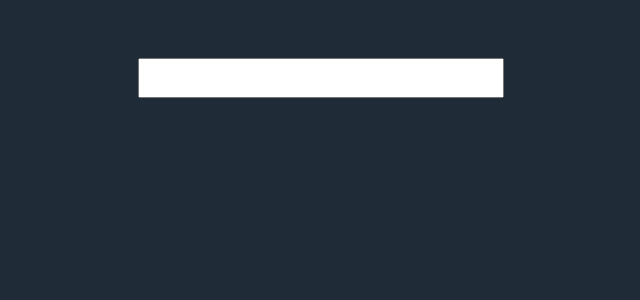
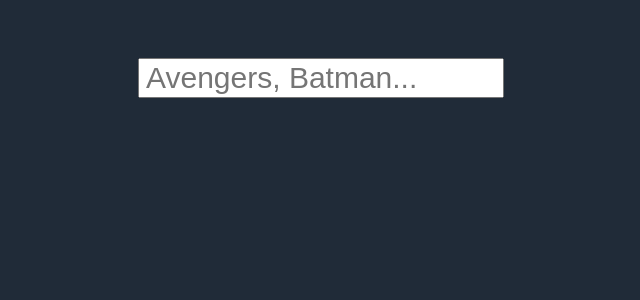
Before and after one commit to rmPablo1/movies, a React (Create React App) app: page / in a window 1280 px wide. Shown: the top 300 px of the page, without its empty margins (319-959 px from the left). Built offline with nearby package versions, Linux system fonts and the light colour scheme.

Commit message:
push t gh-pages

```diff
--- a/src/components/Searchbar.js
+++ b/src/components/Searchbar.js
@@ -50,7 +50,7 @@
   return (
     <div>
       <form className="form" onSubmit={handleSubmit}>
-        <input className="input" value={searchTerm} onChange={handleChange}/>
+        <input placeholder="Avengers, Batman..."className="input" value={searchTerm} onChange={handleChange}/>
         {error && <p className="error"style={{color: "red"}}>{error}</p>}
       </form>
     </div>
```
